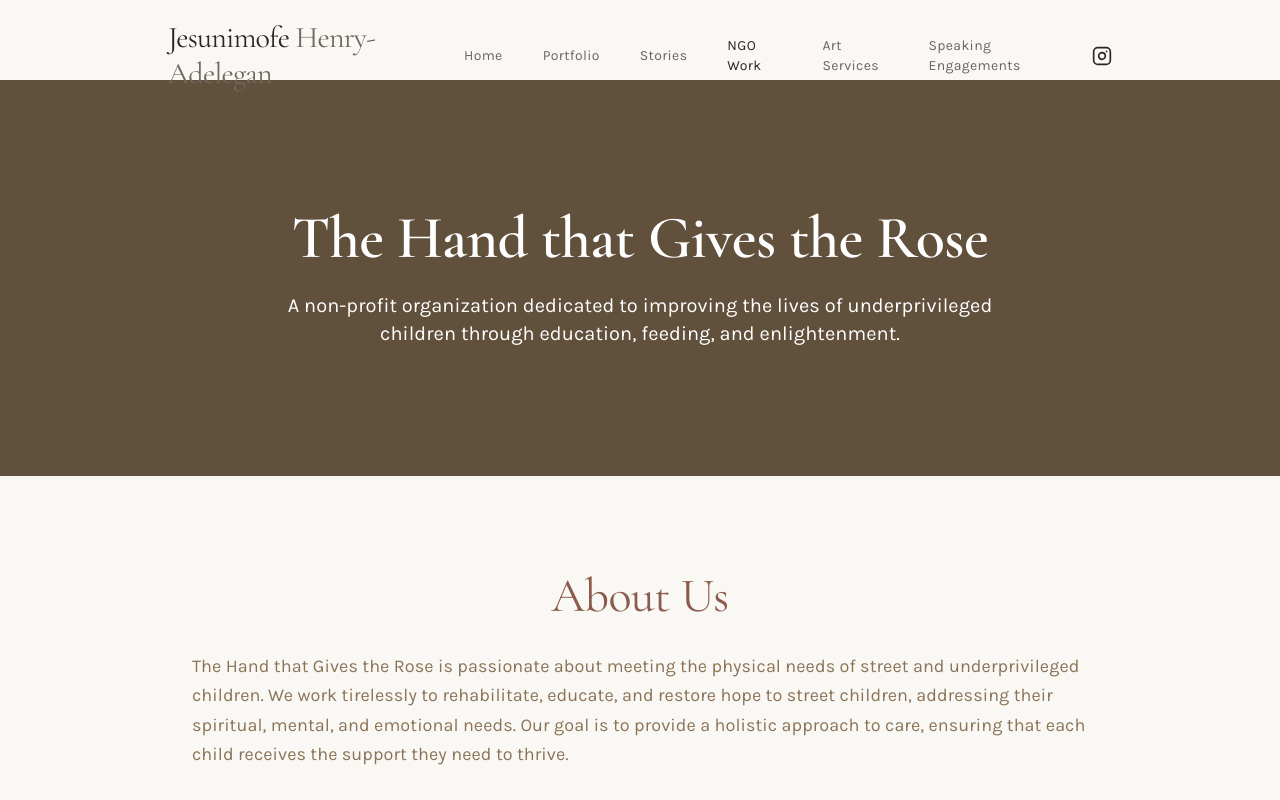
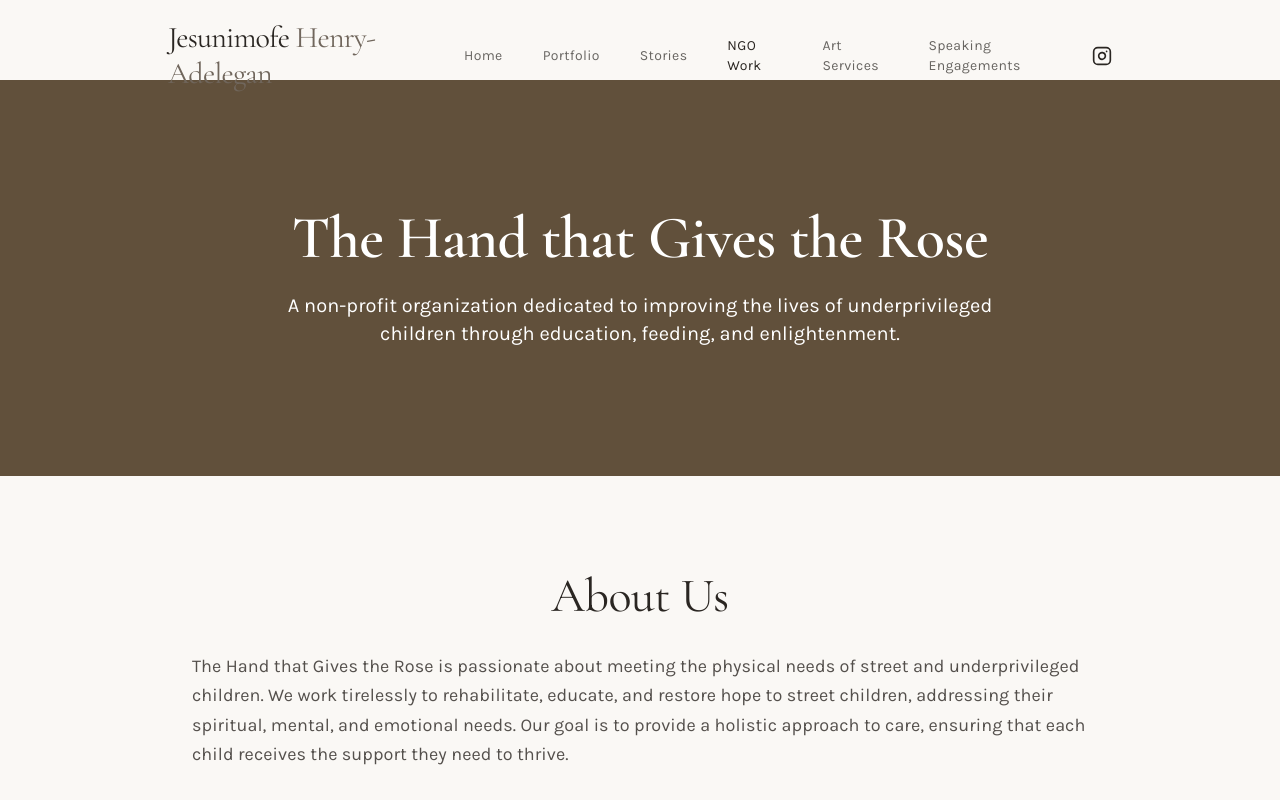
Before and after one commit to mofe125/jesunimofe, a React (Vite) app: page /ngo in a window 1280 px wide. Shown: the top 800 px of the page. Built offline with nearby package versions, Linux system fonts and the light colour scheme.

Commit message:
Changes
Co-authored-by: mofe125 <210016861+mofe125@users.noreply.github.com>

```diff
--- a/src/pages/NGO.tsx
+++ b/src/pages/NGO.tsx
@@ -37,8 +37,8 @@ const NGO = () => {
         <div className="container-custom">
           <div className="max-w-4xl mx-auto space-y-12">
             <div className="animate-on-load opacity-0">
-              <h2 className="section-title text-center mb-8" style={{ color: '#8D5B4C' }}>About Us</h2>
-              <p className="text-lg leading-relaxed text-earthy">
+              <h2 className="section-title text-center mb-8">About Us</h2>
+              <p className="text-lg leading-relaxed text-foreground/80">
                 The Hand that Gives the Rose is passionate about meeting the physical needs of street and underprivileged children. We work tirelessly to rehabilitate, educate, and restore hope to street children, addressing their spiritual, mental, and emotional needs. Our goal is to provide a holistic approach to care, ensuring that each child receives the support they need to thrive.
               </p>
             </div>
```
